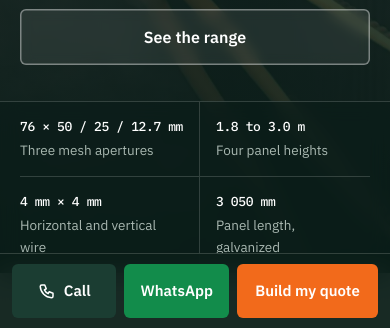
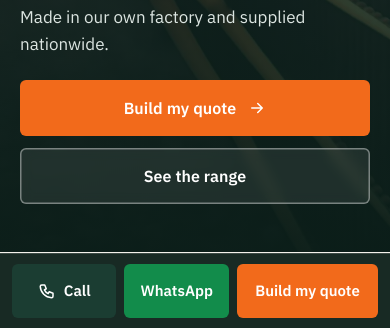
Before and after one commit to conversionadvantage00/xfence_staging, a plain HTML site: page index.html in a window 390 px wide. Shown: the part 516-844 px from the top of the page. Drawn offline with Linux system fonts and the light colour scheme.

Commit message:
Update index.html

```diff
--- a/index.html
+++ b/index.html
@@ -122,14 +122,8 @@ ul,ol{list-style:none}
 .hero picture,.hero picture img{position:absolute;inset:0;width:100%;height:100%;object-fit:cover}
 .hero picture img{object-position:70% 50%}
 .hero::after{content:"";position:absolute;inset:0;background:linear-gradient(90deg,rgba(10,29,24,.86) 0,rgba(10,29,24,.5) 42%,rgba(10,29,24,0) 72%),linear-gradient(0deg,rgba(10,29,24,.9) 0,rgba(10,29,24,0) 38%)}
-.hero-in{position:relative;z-index:1;width:100%;max-width:var(--max);margin:0 auto;padding:140px var(--pad) clamp(36px,5vw,64px);display:grid;gap:28px}
+.hero-in{position:relative;z-index:1;width:100%;max-width:var(--max);margin:0 auto;padding:140px var(--pad) clamp(48px,7vw,96px);display:grid;gap:28px}
 .hero-in .lead{color:#DCE5E1;max-width:46ch}
-.rail{position:relative;z-index:1;border-top:1px solid var(--rule-l);background:rgba(10,29,24,.55);-webkit-backdrop-filter:blur(10px);backdrop-filter:blur(10px)}
-.rail ul{display:grid;grid-template-columns:repeat(4,1fr);max-width:var(--max);margin:0 auto;padding:0 var(--pad)}
-.rail li{padding:20px 24px 22px;border-left:1px solid var(--rule-l);display:grid;gap:2px}
-.rail li:first-child{border-left:0;padding-left:0}
-.rail b{font-family:var(--mono);font-weight:500;font-size:clamp(16px,1.5vw,20px)}
-.rail span{font-size:13.5px;color:#A9B8B1}
 
 /* statement */
 .state{display:grid;grid-template-columns:.34fr 1fr;gap:32px 64px;align-items:start}
@@ -282,12 +276,7 @@ ul,ol{list-style:none}
   .hero::after{background:linear-gradient(0deg,rgba(10,29,24,.97) 0,rgba(10,29,24,.8) 46%,rgba(10,29,24,.15) 76%,rgba(10,29,24,.45) 100%)}
   .hero-in{padding-top:120px;gap:22px}
   .hero .kicker{font-size:11px;letter-spacing:.1em}
-  .rail b{font-size:13px;letter-spacing:-.03em;white-space:nowrap}
   .hero .actions .btn{flex:1 1 100%}
-  .rail ul{grid-template-columns:1fr 1fr}
-  .rail li{padding:14px 16px}
-  .rail li:nth-child(odd){border-left:0;padding-left:0}
-  .rail li:nth-child(n+3){border-top:1px solid var(--rule-l)}
   .state{grid-template-columns:1fr;gap:20px}
   .facts{grid-column:1;grid-template-columns:1fr;gap:24px}
   .uses{grid-auto-flow:column;grid-template-columns:none;grid-auto-columns:82%;overflow-x:auto;scroll-snap-type:x mandatory;margin:0 calc(var(--pad) * -1);padding:0 var(--pad) 8px;scrollbar-width:none}
@@ -352,14 +341,6 @@ ul,ol{list-style:none}
       <a class="btn" href="#quote">Build my quote <svg width="18" height="18" viewBox="0 0 24 24" fill="none" stroke="currentColor" stroke-width="2" stroke-linecap="round" stroke-linejoin="round"><path d="M5 12h14M13 6l6 6-6 6"/></svg></a>
       <a class="btn btn-ghost" href="#range">See the range</a>
     </div>
-  </div>
-  <div class="rail" aria-label="Panel specifications">
-    <ul>
-      <li><b>76 × 50 / 25 / 12.7 mm</b><span>Three mesh apertures</span></li>
-      <li><b>1.8 to 3.0 m</b><span>Four panel heights</span></li>
-      <li><b>4 mm × 4 mm</b><span>Horizontal and vertical wire</span></li>
-      <li><b>3 050 mm</b><span>Panel length, galvanized</span></li>
-    </ul>
   </div>
 </section>
 
```
